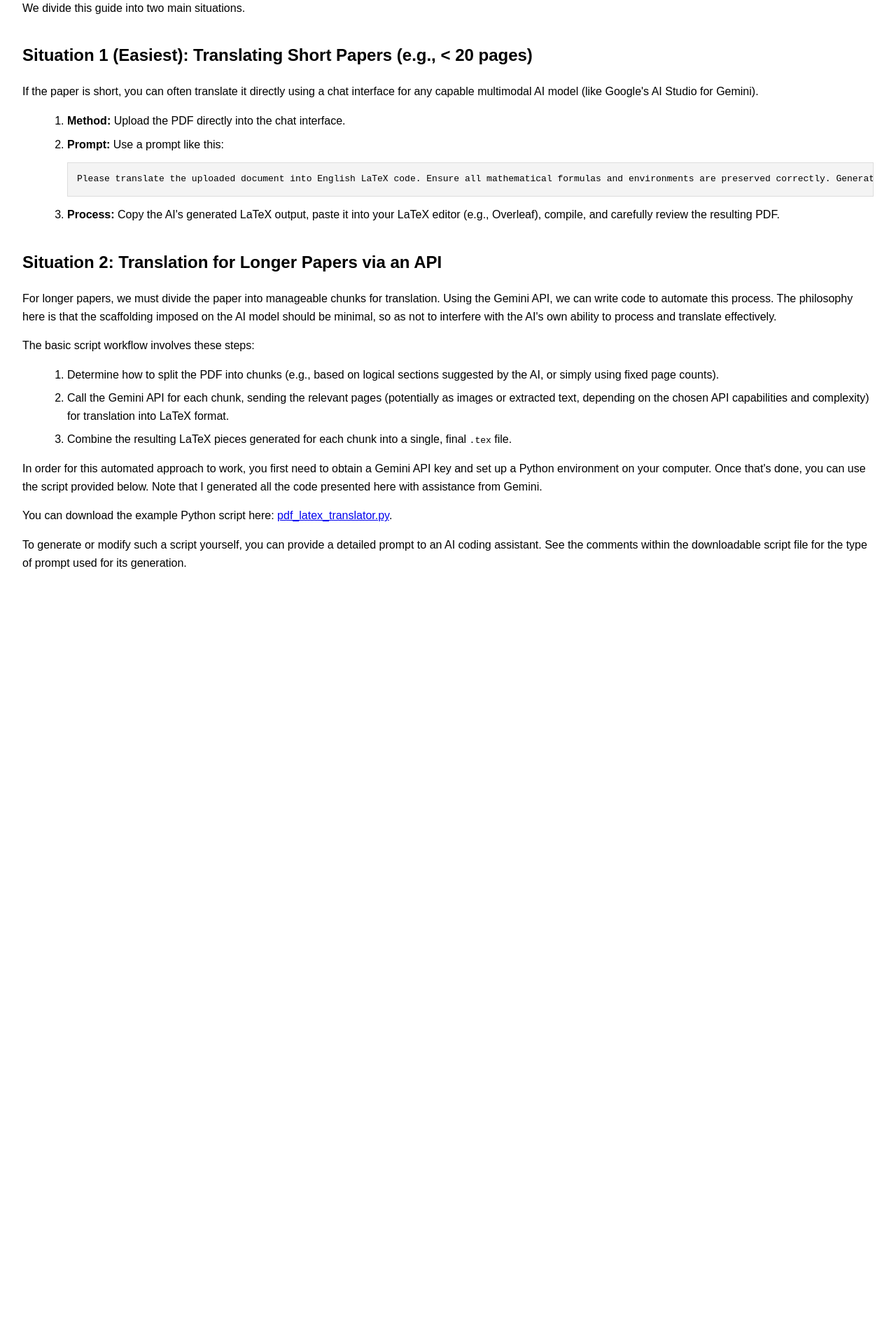
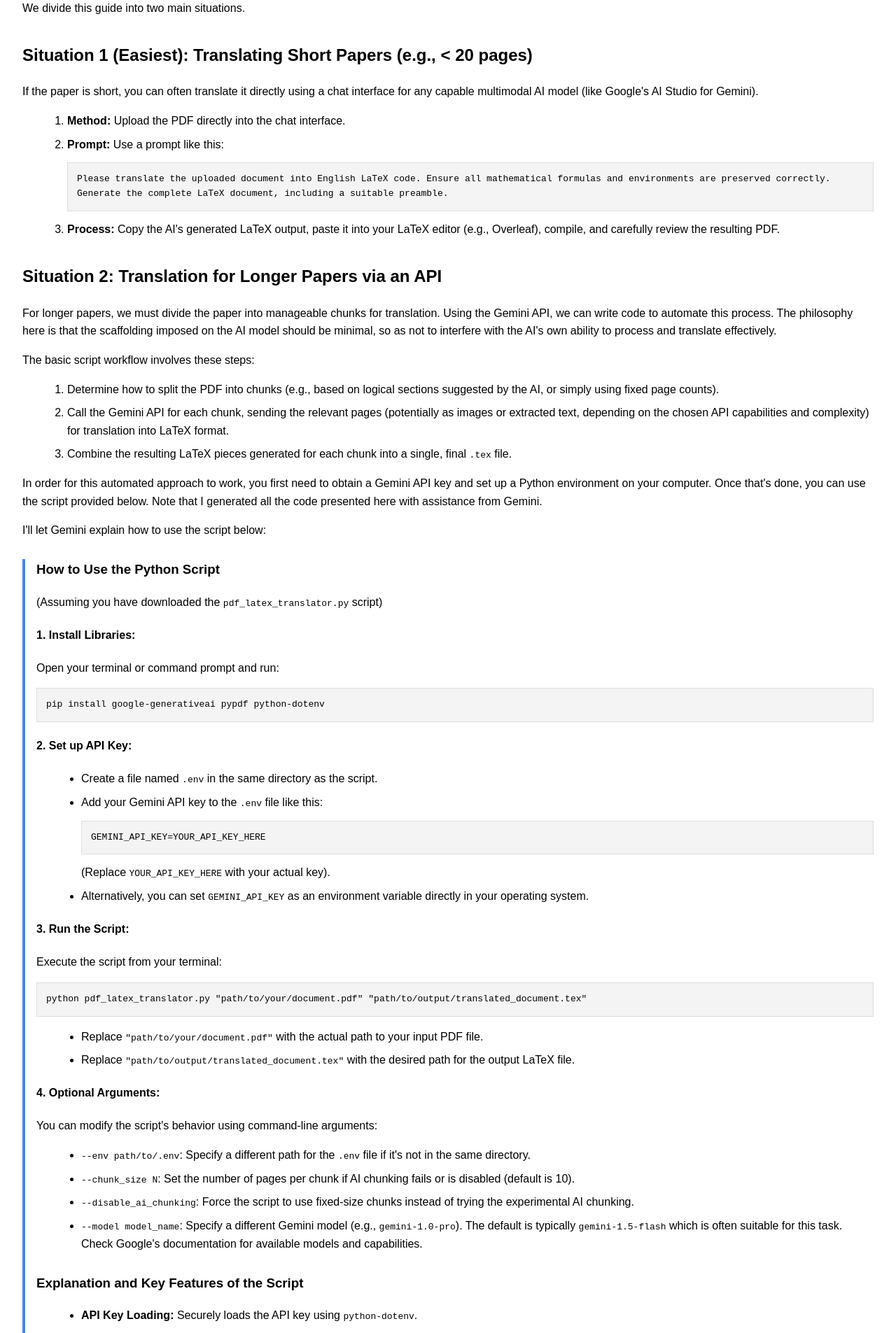
Before and after one commit to davikrehalt/davikrehalt.github.io, a Jekyll site: the page translation-guide.html, which Jekyll copies as it is, in a window 1280 px wide. Shown: the part 434-2339 px from the top of the page at 70% size. Built offline with Jekyll 4.4.1, drawn with Linux system fonts in a browser that asks for light colours; before the commit the page ends 1283 px from its top, so only the background shows below that; some of the changed text lies outside the part shown.

Commit message:
Update translation-guide.html

````diff
--- a/translation-guide.html
+++ b/translation-guide.html
@@ -5,15 +5,16 @@
     <meta name="viewport" content="width=device-width, initial-scale=1.0">
     <!-- You might want to link your existing CSS here if you have one -->
     <!-- <link rel="stylesheet" href="assets/css/style.css"> -->
-    <title>How to Translate Math PDFs into LaTeX using AI</title>
+    <title>How to Translate Math PDFs into LaTeX using AI (Jointly written with Gemini 2.5 Pro)</title>
     <style>
         /* Basic styling for readability */
         body { font-family: sans-serif; line-height: 1.6; margin: 2em; }
-        h1, h2 { margin-top: 1.5em; }
-        pre { background-color: #f4f4f4; padding: 1em; border: 1px solid #ddd; overflow-x: auto; }
+        h1, h2, h3 { margin-top: 1.5em; }
+        pre { background-color: #f4f4f4; padding: 1em; border: 1px solid #ddd; overflow-x: auto; white-space: pre-wrap; /* Wrap long lines */ word-wrap: break-word; /* Break words if needed */ }
         code { font-family: monospace; }
         ul, ol { margin-left: 1.5em; }
         li { margin-bottom: 0.5em; }
+        .gemini-explanation { border-left: 4px solid #4285F4; /* Google blue */ padding-left: 1em; margin-top: 1.5em; }
     </style>
 </head>
 <body>
@@ -54,10 +55,71 @@
 
 <p>In order for this automated approach to work, you first need to obtain a Gemini API key and set up a Python environment on your computer. Once that's done, you can use the script provided below. Note that I generated all the code presented here with assistance from Gemini.</p>
 
-<p>You can download the example Python script here: <a href="pdf_latex_translator.py" download>pdf_latex_translator.py</a>.</p>
+<p>I'll let Gemini explain how to use the script below:</p>
+
+<div class="gemini-explanation"> <!-- Added a div for potential styling -->
+    <h3>How to Use the Python Script</h3>
+    <p>(Assuming you have downloaded the <code>pdf_latex_translator.py</code> script)</p>
+
+    <h4>1. Install Libraries:</h4>
+    <p>Open your terminal or command prompt and run:</p>
+    <pre><code>pip install google-generativeai pypdf python-dotenv</code></pre>
+
+    <h4>2. Set up API Key:</h4>
+    <ul>
+        <li>Create a file named <code>.env</code> in the same directory as the script.</li>
+        <li>Add your Gemini API key to the <code>.env</code> file like this:
+            <pre><code>GEMINI_API_KEY=YOUR_API_KEY_HERE</code></pre>
+            (Replace <code>YOUR_API_KEY_HERE</code> with your actual key).
+        </li>
+        <li>Alternatively, you can set <code>GEMINI_API_KEY</code> as an environment variable directly in your operating system.</li>
+    </ul>
+
+    <h4>3. Run the Script:</h4>
+    <p>Execute the script from your terminal:</p>
+    <pre><code>python pdf_latex_translator.py "path/to/your/document.pdf" "path/to/output/translated_document.tex"</code></pre>
+    <ul>
+        <li>Replace <code>"path/to/your/document.pdf"</code> with the actual path to your input PDF file.</li>
+        <li>Replace <code>"path/to/output/translated_document.tex"</code> with the desired path for the output LaTeX file.</li>
+    </ul>
+
+    <h4>4. Optional Arguments:</h4>
+    <p>You can modify the script's behavior using command-line arguments:</p>
+    <ul>
+        <li><code>--env path/to/.env</code>: Specify a different path for the <code>.env</code> file if it's not in the same directory.</li>
+        <li><code>--chunk_size N</code>: Set the number of pages per chunk if AI chunking fails or is disabled (default is 10).</li>
+        <li><code>--disable_ai_chunking</code>: Force the script to use fixed-size chunks instead of trying the experimental AI chunking.</li>
+        <li><code>--model model_name</code>: Specify a different Gemini model (e.g., <code>gemini-1.0-pro</code>). The default is typically <code>gemini-1.5-flash</code> which is often suitable for this task. Check Google's documentation for available models and capabilities.</li>
+    </ul>
+
+    <h3>Explanation and Key Features of the Script</h3>
+    <ul>
+        <li><strong>API Key Loading:</strong> Securely loads the API key using <code>python-dotenv</code>.</li>
+        <li><strong>PDF Handling:</strong> Uses <code>pypdf</code> to read page count and extract text from specified page ranges, with basic error handling.</li>
+        <li><strong>Chunking Strategy:</strong>
+            <ul>
+                <li>Attempts experimental AI chunking (<code>attempt_ai_chunking</code>) by default, asking Gemini for logical page ranges based on initial content.</li>
+                <li>Falls back to reliable fixed-size chunks (<code>generate_fixed_chunk_ranges</code>) if AI chunking fails, returns invalid data, or is explicitly disabled.</li>
+            </ul>
+        </li>
+        <li><strong>Gemini Translation:</strong>
+            <ul>
+                <li>Constructs specific prompts for each chunk.</li>
+                <li>The first chunk's prompt requests the LaTeX preamble and <code>\begin{document}</code>.</li>
+                <li>Subsequent chunks' prompts request only the translated body content, preserving math.</li>
+                <li>Includes basic safety settings and error handling for API calls.</li>
+                <li>Cleans potential markdown fences (e.g., ```latex ... ```) from the response.</li>
+            </ul>
+        </li>
+        <li><strong>Combining Output:</strong> Joins translated parts, ensuring only one <code>\begin{document}</code>...<code>\end{document}</code> pair exists in the final file.</li>
+        <li><strong>Error Handling:</strong> Includes error checks for file I/O, PDF reading, and API calls, logging issues and adding error markers in the output <code>.tex</code> file for failed chunks.</li>
+        <li><strong>Command-Line Interface:</strong> Uses <code>argparse</code> for easy configuration via command-line arguments.</li>
+        <li><strong>Logging:</strong> Provides informative messages during execution.</li>
+    </ul>
+</div> <!-- End of gemini-explanation div -->
+
+<p>You can download the example Python script discussed above here: <a href="pdf_latex_translator.py" download>pdf_latex_translator.py</a>.</p>
 <!-- Make sure pdf_latex_translator.py is in the same directory as this HTML file, or adjust the href path -->
-
-<p>To generate or modify such a script yourself, you can provide a detailed prompt to an AI coding assistant. See the comments within the downloadable script file for the type of prompt used for its generation.</p>
 
 </body>
 </html>
````
